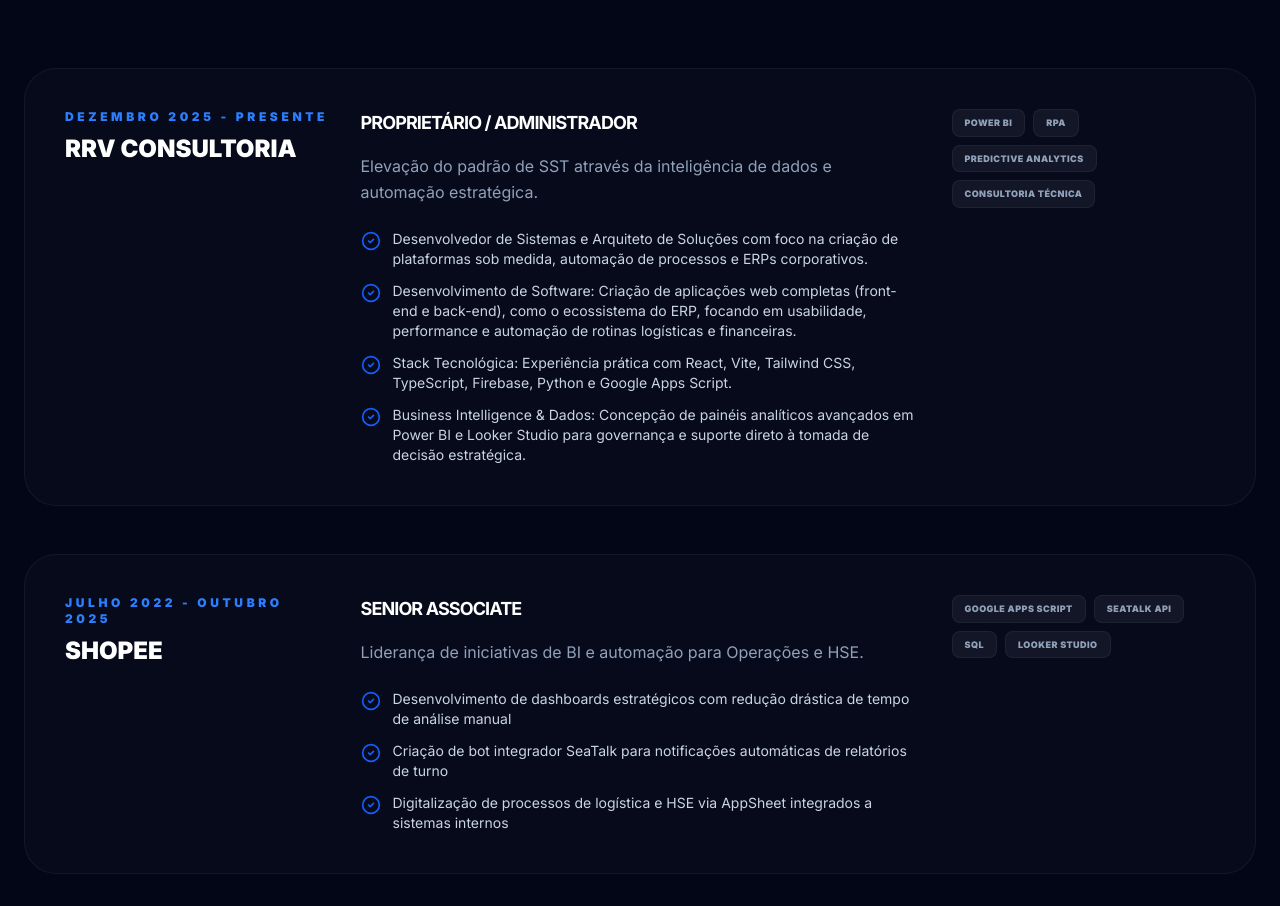
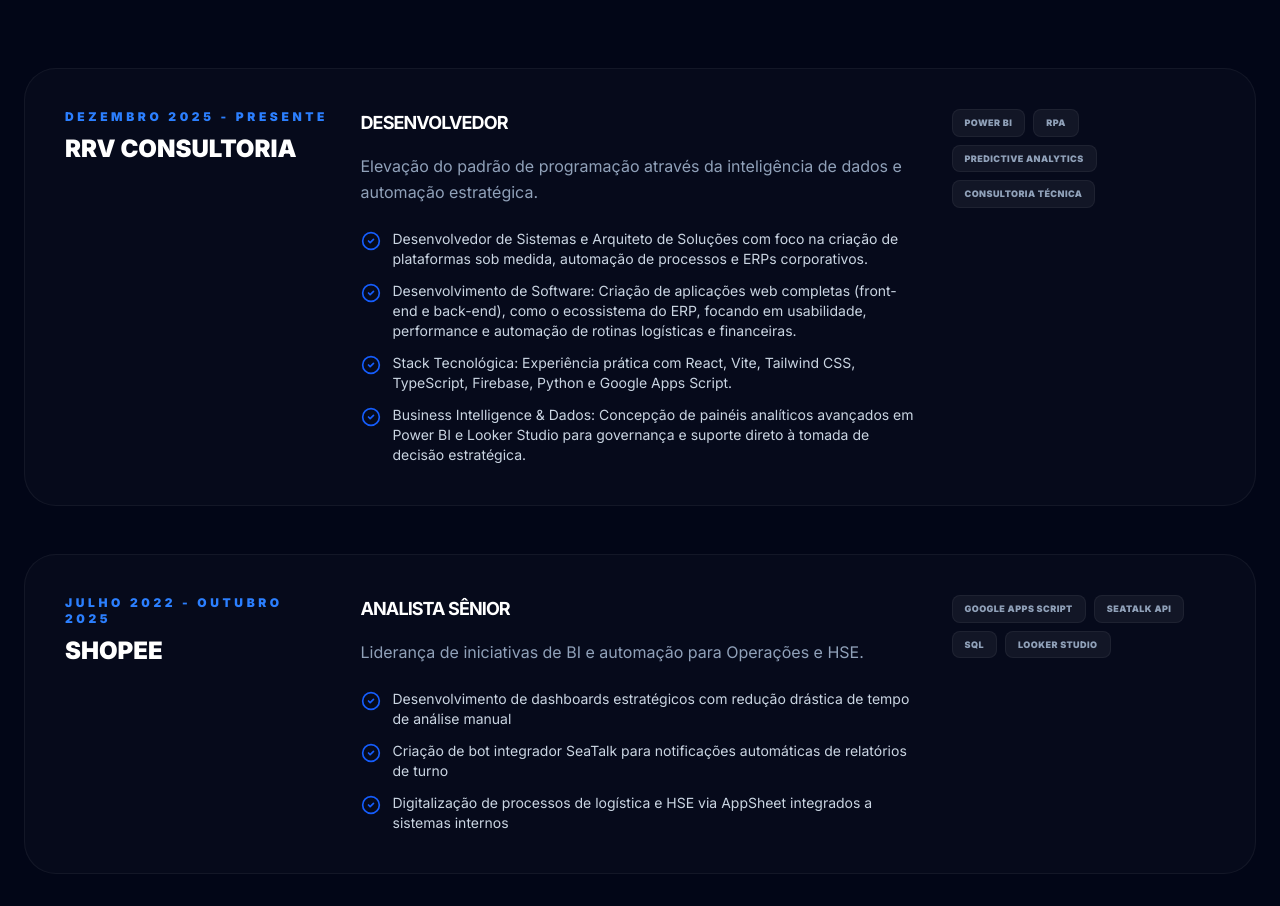
Before and after one commit to Devolprodrigov/Devolprodrigov, a React (Vite) app: page / in a window 1280 px wide. Shown: the part 1380-2286 px from the top of the page. Built offline with nearby package versions, Linux system fonts and the light colour scheme.

Commit message:
Update job roles and descriptions in experiences

```diff
--- a/src/App.tsx
+++ b/src/App.tsx
@@ -48,9 +48,9 @@ const SKILLS = [
 const EXPERIENCES = [
   {
     company: "RRV CONSULTORIA",
-    role: "Proprietário / Administrador",
+    role: "Desenvolvedor",
     period: "Dezembro 2025 - Presente",
-    description: "Elevação do padrão de SST através da inteligência de dados e automação estratégica.",
+    description: "Elevação do padrão de programação através da inteligência de dados e automação estratégica.",
     tags: ["Power BI", "RPA", "Predictive Analytics", "Consultoria Técnica"],
     achievements: [
       "Desenvolvedor de Sistemas e Arquiteto de Soluções com foco na criação de plataformas sob medida, automação de processos e ERPs corporativos.",
@@ -61,7 +61,7 @@ const EXPERIENCES = [
   },
   {
     company: "SHOPEE",
-    role: "Senior Associate",
+    role: "Analista Sênior",
     period: "Julho 2022 - Outubro 2025",
     description: "Liderança de iniciativas de BI e automação para Operações e HSE.",
     tags: ["Google Apps Script", "SeaTalk API", "SQL", "Looker Studio"],
```
